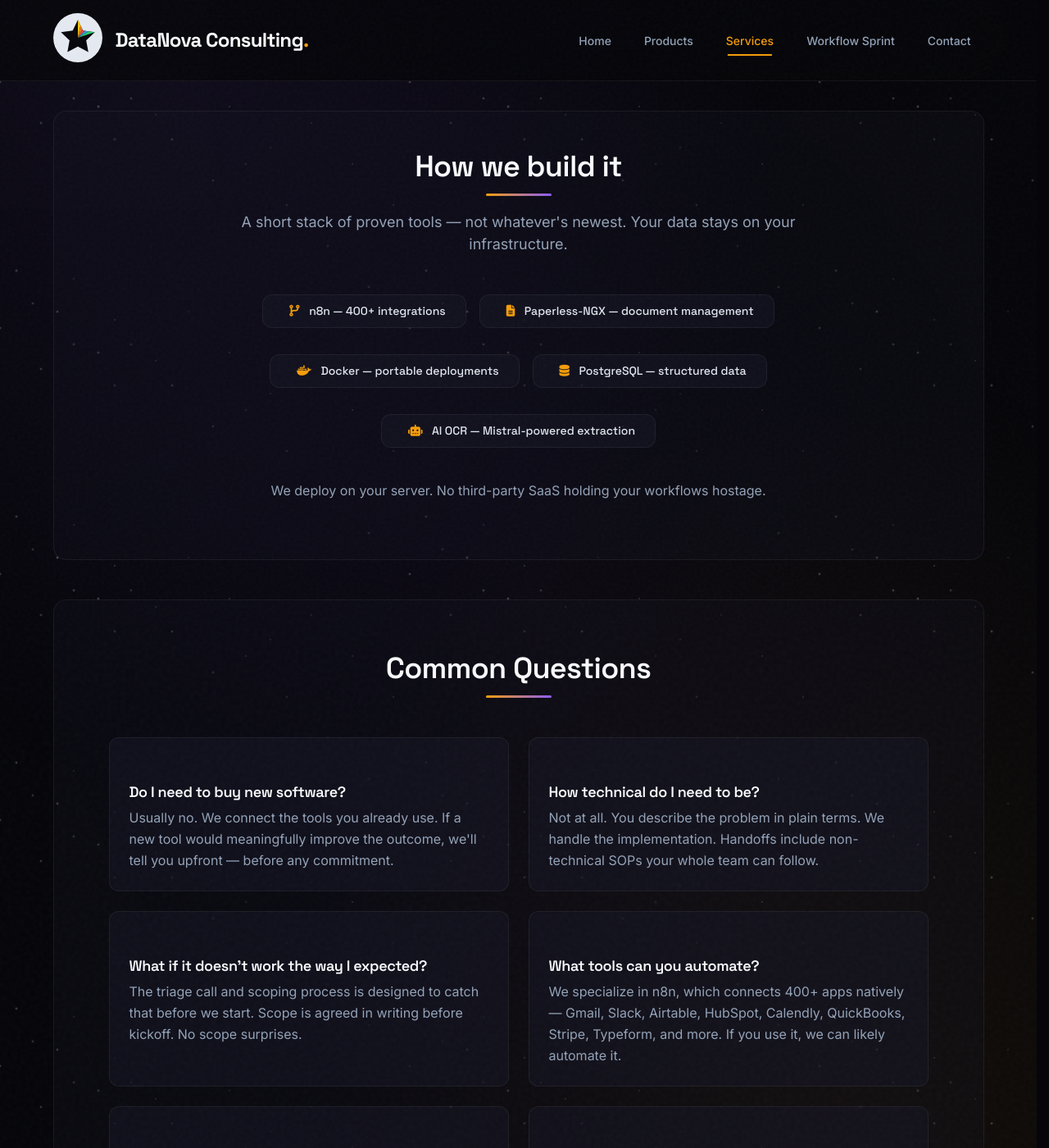
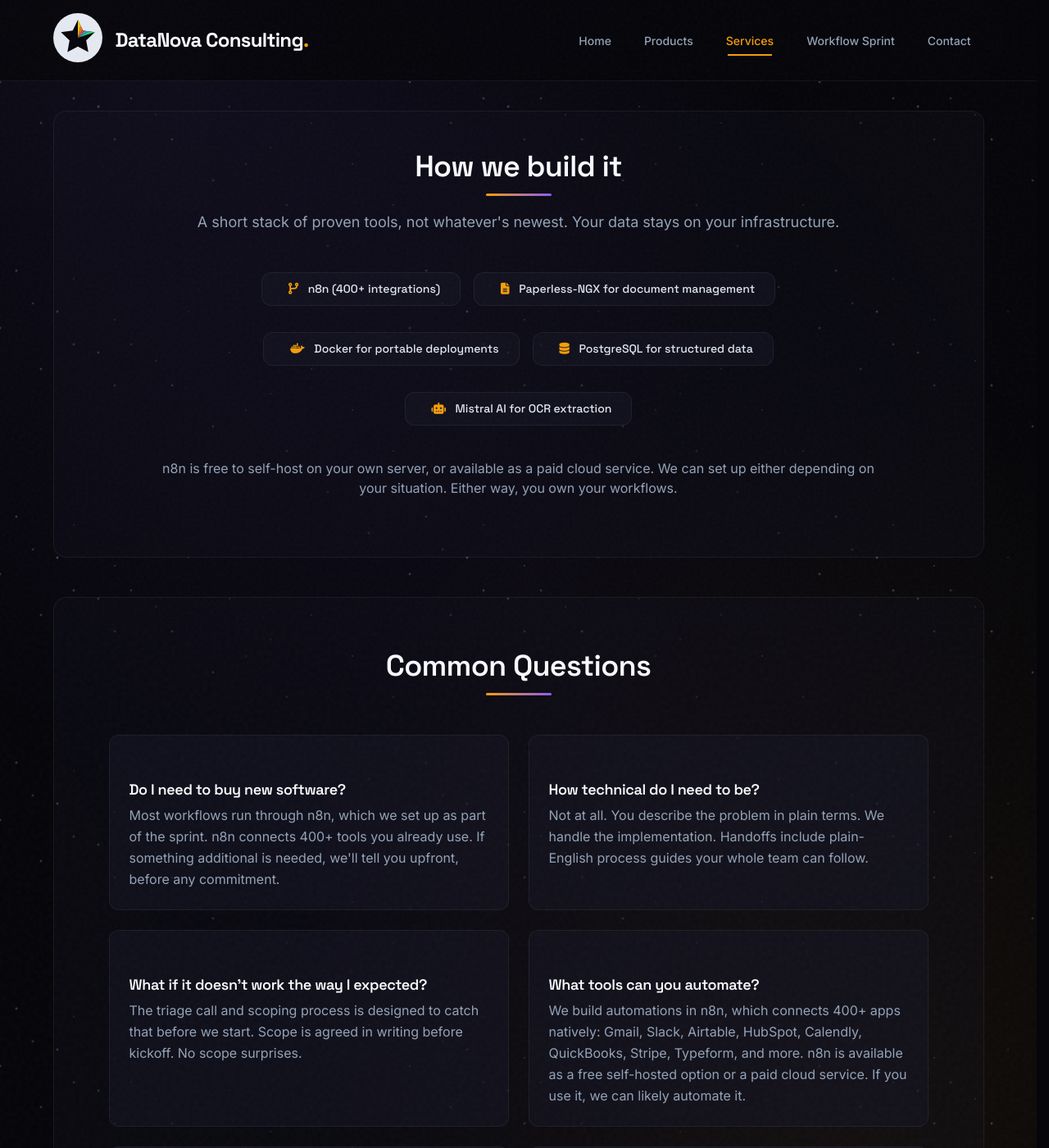
Before and after one commit to andrewtcrooks/andrewtcrooks.github.io, a Jekyll site: the page built from services.html, in a window 1280 px wide and 1400 px high, scrolled down 3194 px. Shown: the whole window at 82% size. Built offline with Jekyll 4.4.1, drawn with Linux system fonts in a browser that asks for light colours; some web fonts are replaced; some of the changed text lies outside the part shown.

Commit message:
fix(copy): pricing, accuracy, and readability corrections across all pages
- Price: $997 -> $499 across all pages and JSON-LD
- n8n honesty: replace "no new software required" with accurate n8n framing;
  add cloud vs free self-hosted explanation in services and sprint pages
- SOP -> plain English: replace all "SOP" instances with "process guide"
  or "step-by-step process guide" throughout
- Em dashes: remove all em dashes site-wide, replaced with commas,
  periods, or colons as appropriate
- Monthly Automation Ops: remove misleading "New automations each month";
  replace with "Ongoing improvements and maintenance"
- Handoff copy: clarify "Nothing left to figure out" -> "Your team can
  run it without us"

```diff
--- a/services.html
+++ b/services.html
@@ -19,12 +19,12 @@
             <div class="package-card featured">
                 <div class="package-badge">Start Here</div>
                 <h3>Workflow Rescue Sprint</h3>
-                <div class="package-price">Starting at $997</div>
+                <div class="package-price">Starting at $499</div>
                 <div class="package-timeline">Fixed fee · 7 business days</div>
                 <p class="package-desc">The right starting point if you have one workflow that's costing you time, errors, or missed follow-ups every week.</p>
                 <ul class="package-features">
                     <li><i class="fas fa-check"></i> One documented, live automation</li>
-                    <li><i class="fas fa-check"></i> Written SOP for your team</li>
+                    <li><i class="fas fa-check"></i> Written process guide for your team</li>
                     <li><i class="fas fa-check"></i> Handoff video walkthrough</li>
                     <li><i class="fas fa-check"></i> 2 weeks of follow-up support</li>
                     <li><i class="fas fa-check"></i> Scope agreed in writing before start</li>
@@ -54,7 +54,7 @@
                 <p class="package-desc">Automation as a managed function. We maintain, improve, and expand your automation stack each month.</p>
                 <ul class="package-features">
                     <li><i class="fas fa-check"></i> Maintenance of existing automations</li>
-                    <li><i class="fas fa-check"></i> New automations each month</li>
+                    <li><i class="fas fa-check"></i> Ongoing improvements and maintenance requests</li>
                     <li><i class="fas fa-check"></i> Priority support response</li>
                     <li><i class="fas fa-check"></i> Monthly review call</li>
                     <li><i class="fas fa-check"></i> Proactive monitoring</li>
@@ -74,7 +74,7 @@
                 <h3><i class="fas fa-check-circle"></i> Good fit</h3>
                 <ul class="fit-list">
                     <li>You have at least one admin task someone does manually 5+ times a week</li>
-                    <li>You use common business tools — Gmail, Slack, Airtable, HubSpot, QuickBooks, Calendly, Stripe, Typeform, or similar</li>
+                    <li>You use common business tools: Gmail, Slack, Airtable, HubSpot, QuickBooks, Calendly, Stripe, Typeform, or similar</li>
                     <li>You want a working system, not just a consultation or a recommendations document</li>
                     <li>You're a business owner or ops manager who can make the call</li>
                     <li>You can commit 2–3 hours across the week for calls and review</li>
@@ -86,7 +86,7 @@
                     <li>You need custom software development built from scratch</li>
                     <li>You're looking for IT helpdesk or general tech support</li>
                     <li>You want to evaluate 10 different tools before any decision is made</li>
-                    <li>You don't have a clear pain point — just a vague feeling you should "do automation"</li>
+                    <li>You don't have a clear pain point, just a vague feeling you should "do automation"</li>
                     <li>You need enterprise-scale infrastructure (100+ employees)</li>
                 </ul>
             </div>
@@ -116,7 +116,7 @@
             <div class="step">
                 <div class="step-number">4</div>
                 <h3>Handoff</h3>
-                <p>Working automation, written SOP, recorded walkthrough. Your team can own it from day one.</p>
+                <p>Working automation, written process guide, recorded walkthrough. Your team can own it from day one.</p>
             </div>
         </div>
     </div>
@@ -125,15 +125,15 @@
 <section class="tech-proof">
     <div class="container">
         <h2>How we build it</h2>
-        <p class="section-intro">A short stack of proven tools — not whatever's newest. Your data stays on your infrastructure.</p>
+        <p class="section-intro">A short stack of proven tools, not whatever's newest. Your data stays on your infrastructure.</p>
         <ul class="tech-proof-list">
-            <li><i class="fas fa-code-branch"></i> n8n — 400+ integrations</li>
-            <li><i class="fas fa-file-alt"></i> Paperless-NGX — document management</li>
-            <li><i class="fab fa-docker"></i> Docker — portable deployments</li>
-            <li><i class="fas fa-database"></i> PostgreSQL — structured data</li>
-            <li><i class="fas fa-robot"></i> AI OCR — Mistral-powered extraction</li>
+            <li><i class="fas fa-code-branch"></i> n8n (400+ integrations)</li>
+            <li><i class="fas fa-file-alt"></i> Paperless-NGX for document management</li>
+            <li><i class="fab fa-docker"></i> Docker for portable deployments</li>
+            <li><i class="fas fa-database"></i> PostgreSQL for structured data</li>
+            <li><i class="fas fa-robot"></i> Mistral AI for OCR extraction</li>
         </ul>
-        <p>We deploy on your server. No third-party SaaS holding your workflows hostage.</p>
+        <p>n8n is free to self-host on your own server, or available as a paid cloud service. We can set up either depending on your situation. Either way, you own your workflows.</p>
     </div>
 </section>
 
@@ -143,11 +143,11 @@
         <div class="faq-grid">
             <div class="faq-item">
                 <h3>Do I need to buy new software?</h3>
-                <p>Usually no. We connect the tools you already use. If a new tool would meaningfully improve the outcome, we'll tell you upfront — before any commitment.</p>
+                <p>Most workflows run through n8n, which we set up as part of the sprint. n8n connects 400+ tools you already use. If something additional is needed, we'll tell you upfront, before any commitment.</p>
             </div>
             <div class="faq-item">
                 <h3>How technical do I need to be?</h3>
-                <p>Not at all. You describe the problem in plain terms. We handle the implementation. Handoffs include non-technical SOPs your whole team can follow.</p>
+                <p>Not at all. You describe the problem in plain terms. We handle the implementation. Handoffs include plain-English process guides your whole team can follow.</p>
             </div>
             <div class="faq-item">
                 <h3>What if it doesn't work the way I expected?</h3>
@@ -155,7 +155,7 @@
             </div>
             <div class="faq-item">
                 <h3>What tools can you automate?</h3>
-                <p>We specialize in n8n, which connects 400+ apps natively — Gmail, Slack, Airtable, HubSpot, Calendly, QuickBooks, Stripe, Typeform, and more. If you use it, we can likely automate it.</p>
+                <p>We build automations in n8n, which connects 400+ apps natively: Gmail, Slack, Airtable, HubSpot, Calendly, QuickBooks, Stripe, Typeform, and more. n8n is available as a free self-hosted option or a paid cloud service. If you use it, we can likely automate it.</p>
             </div>
             <div class="faq-item">
                 <h3>What happens after the sprint?</h3>
@@ -163,7 +163,7 @@
             </div>
             <div class="faq-item">
                 <h3>Do you work with clinics and healthcare practices?</h3>
-                <p>Yes. We also build Therapize — our AI clinical notes product for therapists. <a href="/for/clinics.html">See our clinic automation services.</a></p>
+                <p>Yes. We also build Therapize, our AI clinical notes product for therapists. <a href="/for/clinics.html">See our clinic automation services.</a></p>
             </div>
         </div>
     </div>
```
Also changed, not shown: for/agencies.html (+7 -7 lines), for/clinics.html (+11 -11 lines), for/local-services.html (+9 -9 lines), index.html (+12 -12 lines), workflow-rescue.html (+15 -15 lines).
